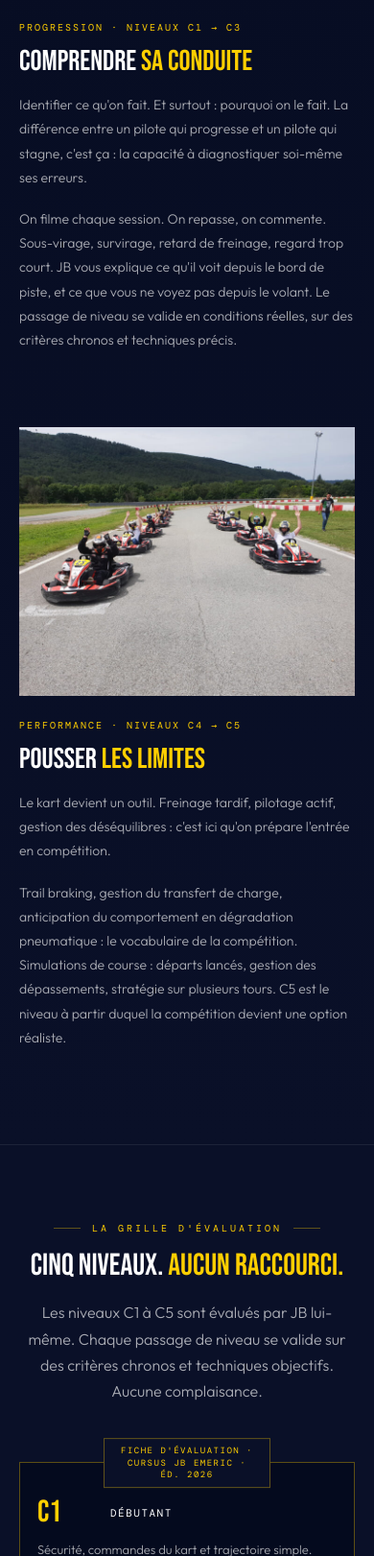
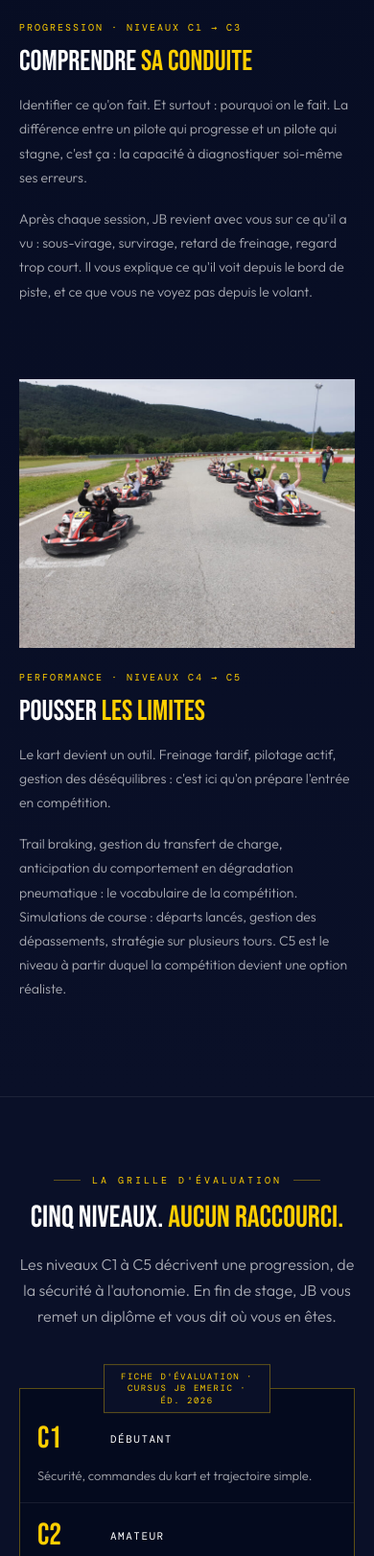
Before and after one commit to Yoemr/Jbemeric, a PHP site: page /academie/karting-adulte.html in a window 390 px wide. Shown: the part 3701-5322 px from the top of the page at 96% size. Run offline with PHP 8.4, Linux system fonts and the light colour scheme; some libraries are stand-ins or nearby versions.

Commit message:
fix(karting): plus de grille chronométrée ni de vidéo systématique ; bandeau de l'accueil lisible sur téléphone
Co-Authored-By: Claude Opus 5.5 <noreply@anthropic.com>
Claude-Session: https://claude.ai/code/session_01JJusDMifs8RaWKXgqwnxfM

```diff
--- a/academie.html
+++ b/academie.html
@@ -72,7 +72,7 @@
       <div class="tl-dot"><div class="tl-num">2</div></div>
       <span class="tl-badge">Karting adulte</span>
       <div class="tl-name">Débutant ou déjà pilote</div>
-      <div class="tl-desc">Le cursus en trois étapes, niveaux C1 à C5, évalués par JB sur des critères chronos et techniques. La voie qui construit les fondations.</div>
+      <div class="tl-desc">Sept sessions par journée, la théorie et un retour après chaque roulage. Une progression en cinq niveaux, de la sécurité à l'autonomie.</div>
       <a class="tl-link" href="/academie/karting-adulte.html">Découvrir le cursus</a>
     </div>
 
--- a/academie/karting-adulte.html
+++ b/academie/karting-adulte.html
@@ -11,7 +11,7 @@
   <title>Karting adulte · Formation C1 à C5 · JB EMERIC</title>
   <meta name="description" content="La formation karting adulte JB EMERIC : tous niveaux, progression C1 à C5, jusqu'à l'entrée en compétition. Brignoles, Trets, Hyères, Cuges, KIP La Penne.">
   <meta property="og:title" content="Karting adulte · Formation C1 à C5 · JB EMERIC">
-  <meta property="og:description" content="Apprendre à piloter avec le vainqueur du Volant Palmyr 1987. Une formation en trois étapes, niveaux C1 à C5, évalués par JB lui-même.">
+  <meta property="og:description" content="Apprendre à piloter avec le vainqueur du Volant Palmyr 1987. Une formation en trois étapes et cinq niveaux, avec JB.">
   <meta property="og:type" content="website">
   <meta property="og:url" content="https://jbemeric.netlify.app/academie/karting-adulte.html">
   <meta property="og:site_name" content="JB EMERIC École de Pilotage">
@@ -118,7 +118,7 @@
           Identifier ce qu'on fait. Et surtout : pourquoi on le fait. La différence entre un pilote qui progresse et un pilote qui
           stagne, c'est ça : la capacité à diagnostiquer soi-même ses erreurs.
         </p>
-        <p>On filme chaque session. On repasse, on commente. Sous-virage, survirage, retard de freinage, regard trop court. JB vous explique ce qu'il voit depuis le bord de piste, et ce que vous ne voyez pas depuis le volant. Le passage de niveau se valide en conditions réelles, sur des critères chronos et techniques précis.</p>
+        <p>Après chaque session, JB revient avec vous sur ce qu'il a vu : sous-virage, survirage, retard de freinage, regard trop court. Il vous explique ce qu'il voit depuis le bord de piste, et ce que vous ne voyez pas depuis le volant.</p>
       </div>
     </article>
 
@@ -147,8 +147,8 @@
     <div class="nv-kicker">La grille d'évaluation</div>
     <h2 class="nv-title">Cinq niveaux. <em>Aucun raccourci.</em></h2>
     <p class="nv-lead">
-      Les niveaux C1 à C5 sont évalués par JB lui-même. Chaque passage de niveau se valide sur des critères
-      chronos et techniques objectifs. Aucune complaisance.
+      Les niveaux C1 à C5 décrivent une progression, de la sécurité à l'autonomie. En fin de stage, JB vous
+      remet un diplôme et vous dit où vous en êtes.
     </p>
   </div>
 
--- a/academie/karting-enfant.html
+++ b/academie/karting-enfant.html
@@ -129,7 +129,7 @@
   <div class="niveaux-head">
     <div class="nv-kicker" id="ke-nv-kicker">Chapitre III · La grille d'évaluation</div>
     <h2 class="nv-title" id="ke-nv-title">La même grille <em>que les grands.</em></h2>
-    <p class="nv-lead" id="ke-nv-lead">Un enfant est évalué sur les mêmes critères qu'un pilote adulte. Le kart est adapté et les sessions sont plus courtes, la grille ne change pas. Personne ne monte d'un niveau parce qu'il est revenu trois fois : JB valide sur des chronos et des points techniques, et il le dit franchement quand ce n'est pas acquis.</p>
+    <p class="nv-lead" id="ke-nv-lead">Un enfant suit la même progression qu'un pilote adulte, sur un kart adapté et avec des sessions plus courtes. En fin de stage, il repart avec un diplôme, et JB dit franchement aux parents ce qui est acquis et ce qui reste à travailler.</p>
   </div>
 
   <div class="fiche-frame">
```
Also changed, not shown: assets/css/index.css (+7 -0 lines).
